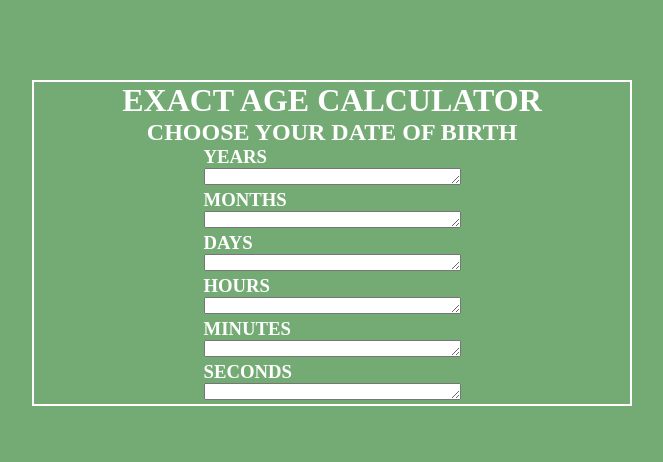
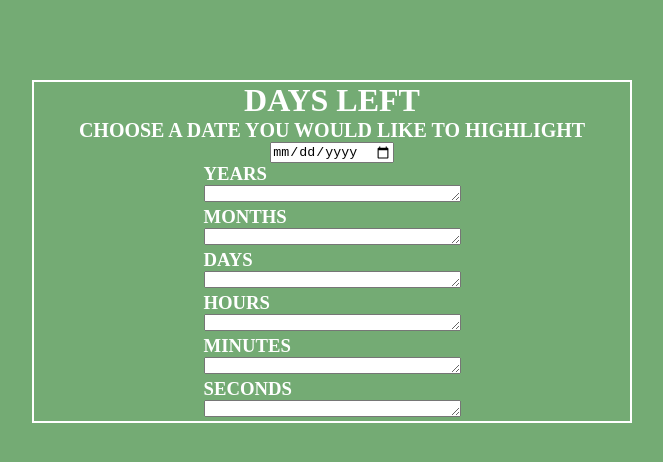
Before and after one commit to kaviih/Exact-Age-Calculator, a plain HTML site: page index.html in a window 1280 px wide. Shown: the whole page, without its empty margins (308-971 px from the left). Drawn offline with Linux system fonts and the light colour scheme.

Commit message:
changed headings

```diff
--- a/index.html
+++ b/index.html
@@ -6,12 +6,14 @@
     <meta name="viewport" content="width=device-width, initial-scale=1.0">
     <title>Exact Age Calculator</title>
     <link rel="stylesheet" href="style.css">
+    <script src="script.js" defer></script>
 </head>
 <body>
     <div id="overall-box">
-        <h1>EXACT AGE CALCULATOR</h1>
-        <h2>CHOOSE YOUR DATE OF BIRTH</h2>
-        <div age-boxes>
+        <h1>DAYS LEFT</h1>
+        <h2>CHOOSE A DATE YOU WOULD LIKE TO HIGHLIGHT</h2>
+        <input type="date">
+        <div class="age-boxes">
             <div>
                 <h3>YEARS</h3>
                 <textarea name="" id="output-years" cols="30" rows="1"></textarea>
--- a/style.css
+++ b/style.css
@@ -1,3 +1,5 @@
+@import url('https://fonts.googleapis.com/css2?family=Poppins:wght@400;500;700&display=swap');
+
 * {
     margin: 0;
     padding: 0;
@@ -27,8 +29,13 @@ h1, h2, h3 {
     color: #ffff;
 }
 
-#age-box {
+h2 {
+    font-size: 20px;
+}
+
+.age-box {
+    position: relative;
     display: flex;
-    flex-direction: column;
-    align-items: center;
+    flex-direction: row;
+    flex-wrap: wrap;
 }
```
